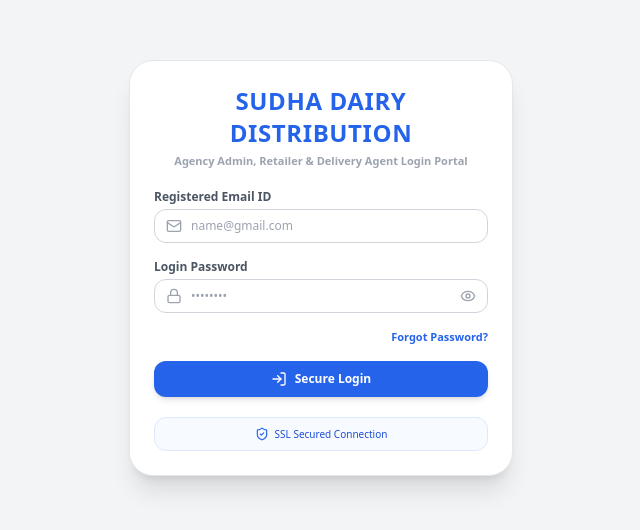
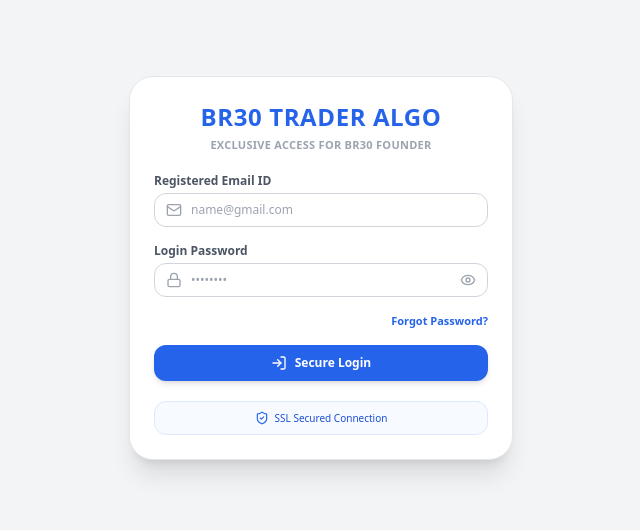
Before and after one commit to mukeshkumarsingh7488-afk/br30algo.com, a React (Vite) app: page /login in a window 1280 px wide. Shown: the part 132-662 px from the top of the page, without its empty margins (319-959 px from the left). Built offline with nearby package versions, Linux system fonts and the light colour scheme.

Commit message:
Update BR30 Algo login UI and founder access branding

```diff
--- a/src/pages/common/LoginPage.jsx
+++ b/src/pages/common/LoginPage.jsx
@@ -129,8 +129,8 @@ export default function LoginPage() {
     <div className="min-h-screen bg-gray-100 flex items-center justify-center p-4 select-none font-sans text-xs">
       <div className="bg-white p-6 rounded-3xl border border-gray-200 shadow-xl max-w-sm w-full space-y-5">
         <div className="text-center">
-          <h1 className="text-2xl font-black text-blue-600 tracking-wide">SUDHA DAIRY DISTRIBUTION</h1>
-          <p className="text-gray-400 mt-1 font-semibold text-[11px]">Agency Admin, Retailer & Delivery Agent Login Portal</p>
+          <h1 className="text-2xl font-black text-blue-600 tracking-wide">BR30 TRADER ALGO</h1>
+          <p className="text-gray-400 mt-1 font-semibold text-[11px] tracking-wide uppercase">Exclusive Access for BR30 Founder</p>
         </div>
 
         <form onSubmit={handleLoginSubmit} className="space-y-4">
```
